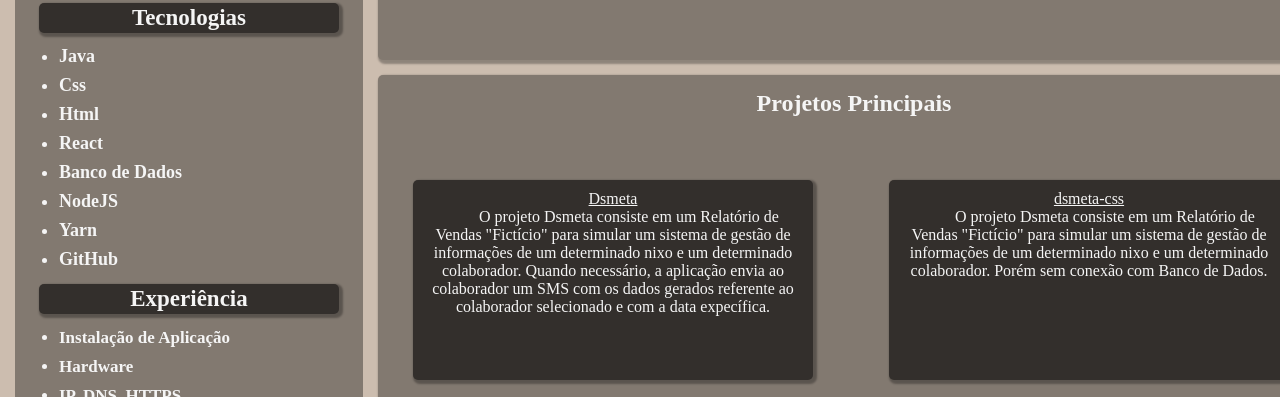
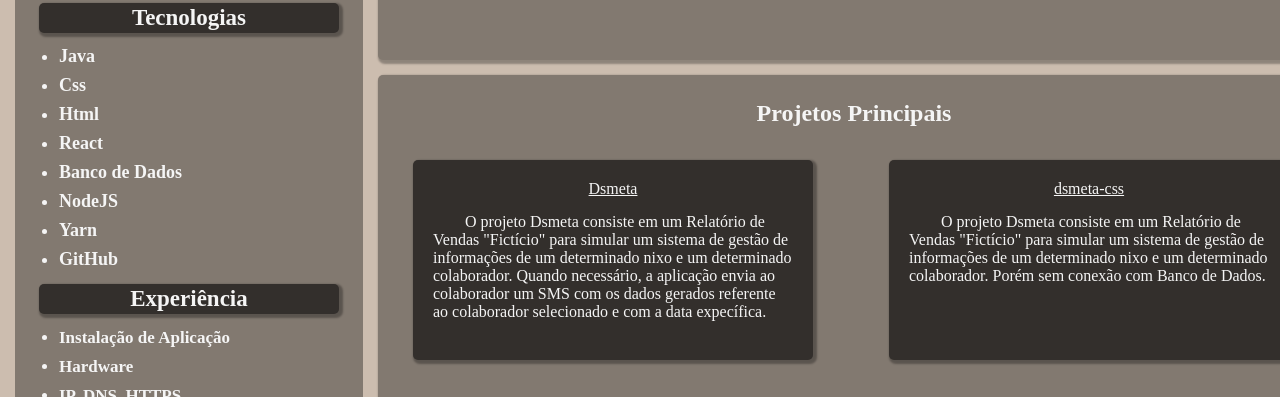
Before and after one commit to FernandoDevJava/AntigoRepositorio, a plain HTML site: page index.html in a window 1280 px wide. Shown: the part 330-727 px from the top of the page. Drawn offline with Linux system fonts and the light colour scheme.

Commit message:
Adjustment

```diff
--- a/styles.css
+++ b/styles.css
@@ -175,23 +175,22 @@ body {
     justify-content: center;
     text-align: center;
     margin-right: 15px;
-
 }
 .titulo {
-    margin-top: 15px;
-    height: 70px;
+    margin-top: 25px;
+    height: 40px;
     text-align: center;
-
 }
 .projetos {
     display: grid;
     grid-template-columns: 1fr 1fr;
+    padding-bottom: 18px;
 }
 .cardp {
     background-color: #332F2C;
     height: 200px;
     width: 400px;
-    padding: 10px;
+    padding: 20px;
     margin: 20px;
     border-radius: 5px;
     margin-left: 35px;
@@ -200,5 +199,9 @@ body {
 .cardp a {
     color: whitesmoke;
     text-align: center;
-
+    margin-top: 15px;
 }
+.cardp p {
+    margin-top: 15px;
+    text-align: left;
+}
```
